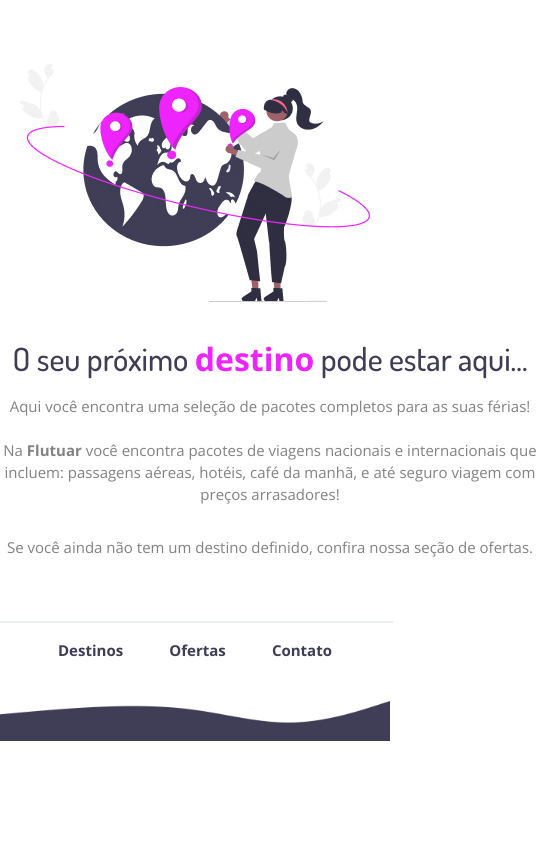
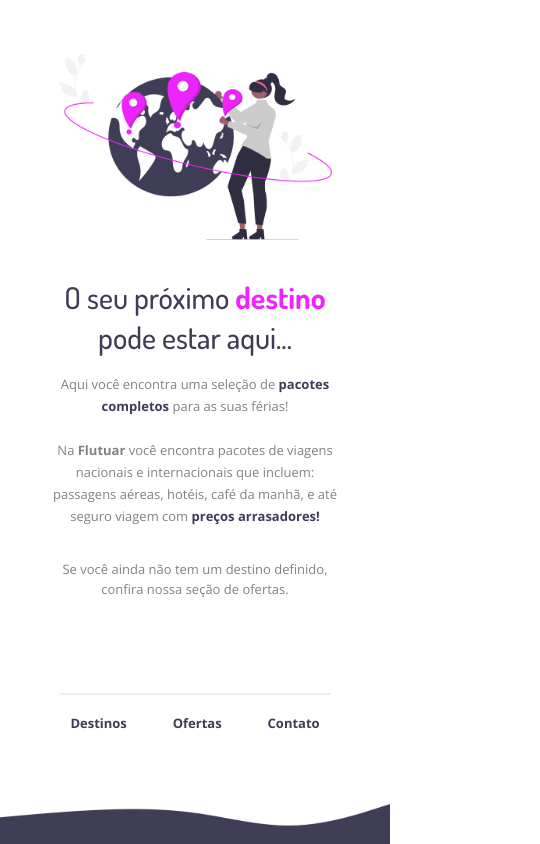
Before and after one commit to rafahitomi/rocketseat-projeto-extra-flutuar, a plain HTML site: page index.html in a window 390 px wide. Shown: the whole page, 540 px wide, since content can reach past the window. Drawn offline with nearby package versions, Linux system fonts and the light colour scheme.

Commit message:
inclui media queries

```diff
--- a/style.css
+++ b/style.css
@@ -1,26 +1,43 @@
+:root {
+  font-size: 62.5%;
+}
+
 * {
   margin: 0;
   padding: 0;
+  box-sizing: border-box;
+}
+
+body {
   font-family: 'Open Sans', sans-serif;
+  font-weight: 400;
+  font-size: 1.5rem;
+  line-height: 2.2rem;
+
   text-align: center;
+  height: 100vh;
+
+  display: flex;
+  flex-direction: column;
+  justify-content: space-between;
 }
 
 .imagem__cabecalho {
-  margin: 64px auto 32px;
+  margin: 6.4rem auto 3.2rem;
 }
 
 .conteudo__principal {
-  width: 540px;
-  margin: auto;
+  width: 54.0rem;
+  margin: 0 auto;
 }
 
 .titulo__principal {
   font-family: 'Dosis', sans-serif;
   font-weight: 500;
-  font-size: 32px;
-  line-height: 40px;
+  font-size: 3.2rem;
+  line-height: 4.0rem;
   color: #3F3D56;
-  margin-bottom: 16px;
+  margin-bottom: 1.6rem;
 }
 
 .titulo__principal span {
@@ -28,51 +45,81 @@
   color: #EE24FF;
 }
 
-.conteudo__principal p {
+.primeiro__texto {
   color: #828282;
+  margin-bottom: 3.2rem;
 }
 
-.primeiro__texto {
-  font-weight: 400;
-  font-size: 15px;
-  line-height: 22px;
-  margin-bottom: 32px
-}
-
-.texto__destaque {
+.primeiro__texto span {
+  font-weight: 700;
   color: #3F3D56;
 }
 
 .segundo__texto {
-  font-weight: 400;
-  font-size: 15px;
-  line-height: 20px;
-  margin-bottom: 64px;
+  line-height: 2.0rem;
+  color: #828282;
+  margin-bottom: 6.4rem;
 }
 
 .rodape {
-  margin-bottom: 40px;
+  margin-bottom: 4.0rem;
+}
+
+.linha {
+  width: 39.1rem;
+  height: 0;
+  border: 1px solid #ECEFF2;
+  margin: 0 auto 1.6rem;
 }
 
 .rodape a {
   font-weight: 700;
-  font-size: 15px;
   line-height: 147.68%;
   color: #3F3D56;
   text-decoration: none;
 }
 
 .rodape a + a {
-  margin-left: 42px;
-}
-
-.linha {
-  width: 391px;
-  height: 0;
-  border: 1px solid #ECEFF2;
-  margin: 0 auto 16px;
+  margin-left: 4.2rem;
 }
 
 .imagem__rodape {
   width: 100%;
 }
+
+
+/* RESPONSIVIDADE */
+@media (max-width: 600px) {
+  .imagem__cabecalho {
+    margin-top: 5.4rem;
+  }
+
+  .conteudo__principal {
+    width: 48.0rem;
+  }
+}
+
+@media (max-width: 500px) {
+  .imagem__cabecalho {
+    width: 70%;
+  }
+
+  .conteudo__principal {
+    width: 30.0rem;
+  }
+
+  .titulo__principal {
+    font-size: 3.0rem;
+  }
+
+  .primeiro__texto, .segundo__texto, a {
+    font-size: 1.3rem;
+  }
+
+  .linha {
+    width: 27.0rem;
+    height: 0;
+    border: 1px solid #ECEFF2;
+    margin: 0 auto 1.6rem;
+  }
+}
```
